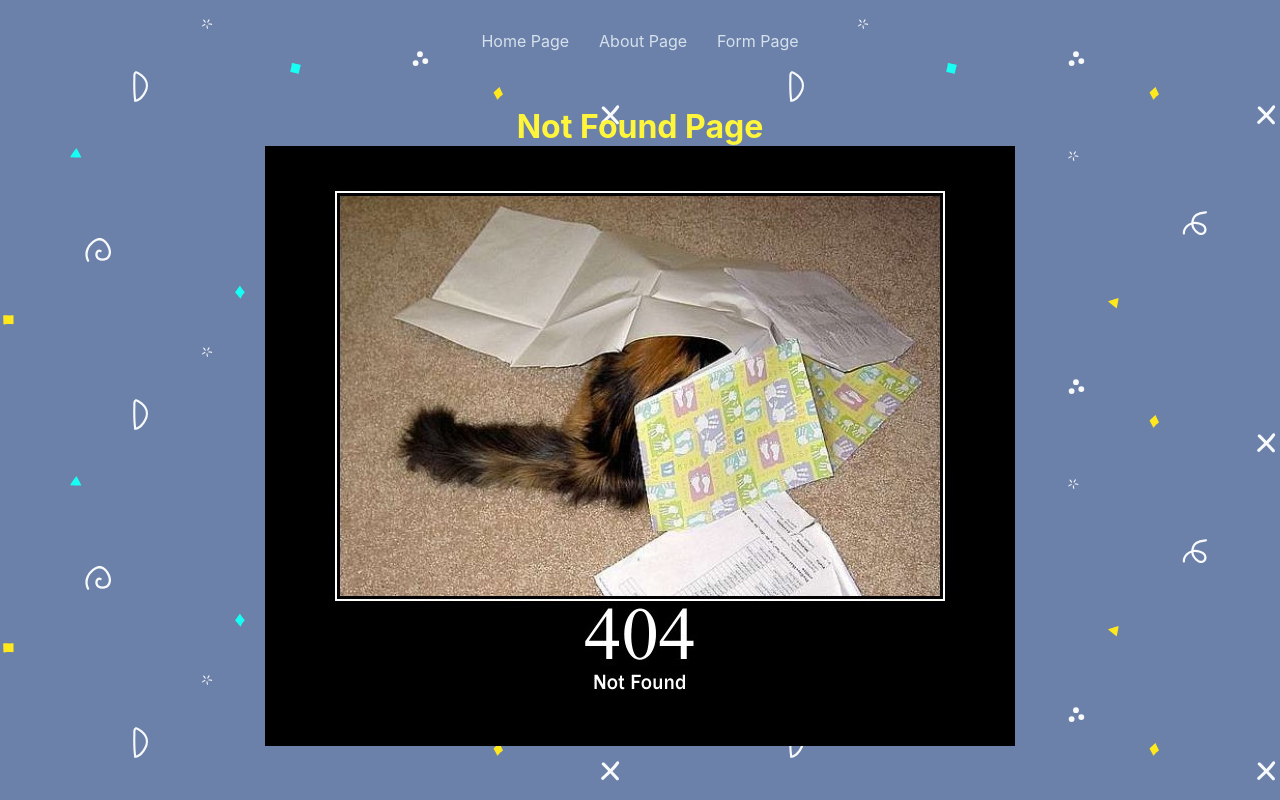
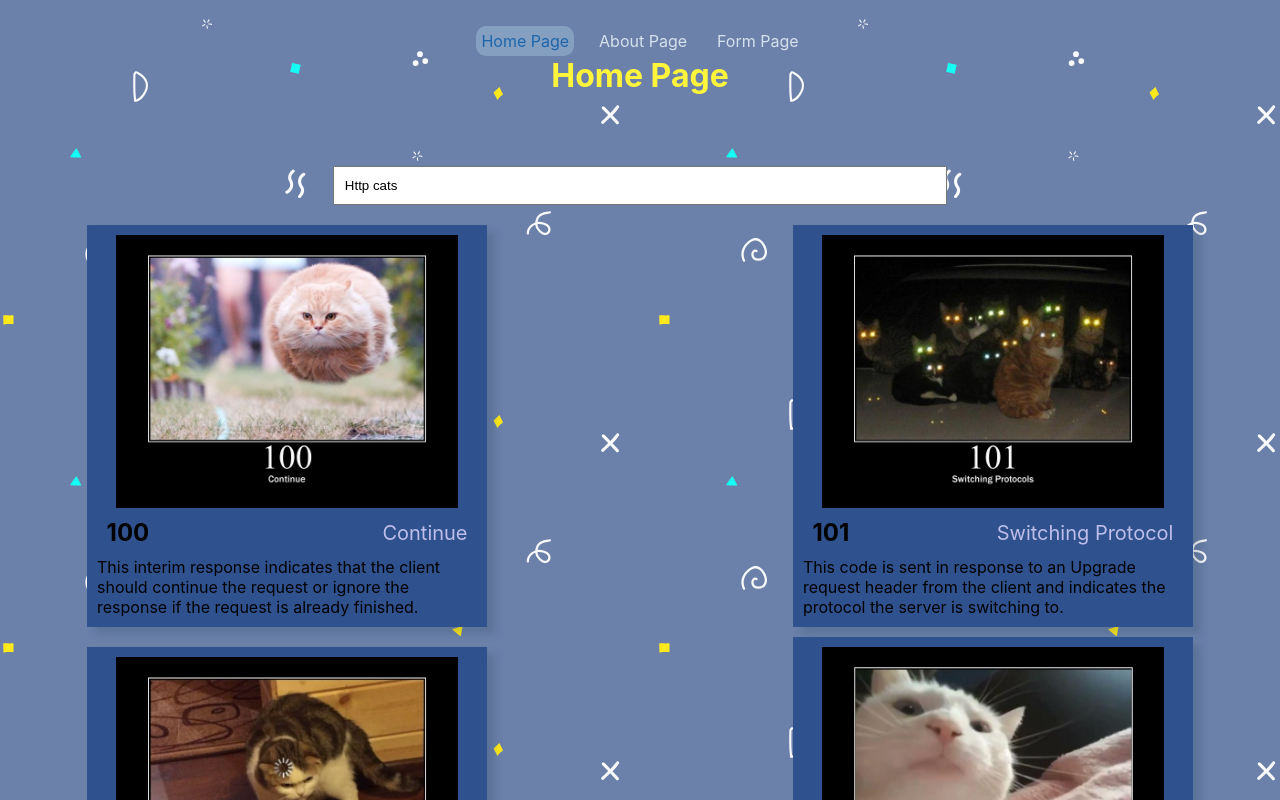
Before and after one commit to milsevka/React-2023Q1, a React (Create React App) app: page /home in a window 1280 px wide. Before the commit this address led to /404. Shown: the top 800 px of the page. Built offline with nearby package versions, Linux system fonts and the light colour scheme.

Commit message:
refactor: changed header styles

```diff
--- a/src/App.tsx
+++ b/src/App.tsx
@@ -9,7 +9,7 @@ import { Cards } from './data/cards';
 const App = () => {
   return (
     <Routes>
-      <Route path="/" element={<HomePage cards={Cards} />} />
+      <Route path="/home" element={<HomePage cards={Cards} />} />
       <Route path="/about" element={<AboutPage />} />
       <Route path="/404" element={<NotFoundPage />} />
       <Route path="/form" element={<FormPage />} />
--- a/src/components/Form/Form.tsx
+++ b/src/components/Form/Form.tsx
@@ -135,7 +135,7 @@ export class Form extends React.Component<FormProps, FormState> {
     return (
       <main className="main">
         <form className="form-container" ref={this.form}>
-          <h1 className="label-title">Add a cat card</h1>
+          <h2 className="label-title">Add a cat card</h2>
           <div className="input-container">
             <label className="label-title">Cat name:</label>
             <input name="name" type="text" ref={this.name} />
--- a/src/components/Header/Header.css
+++ b/src/components/Header/Header.css
@@ -1,6 +1,7 @@
 .header {
     padding: 2%;
     min-height: 10vh;
+    text-align: center;
 }
 
 .header-link-container {
@@ -11,3 +12,16 @@
     list-style-type: none;
     gap: 20px;
 }
+.active {
+    color: #1d66ab;
+    background-color: #a0bdd880;
+    padding: 5px;
+    border-radius: 10px;
+}
+
+.inactive {
+    color: #d5e1ec;
+    background-color: transparent;
+    padding: 5px;
+    border-radius: 10px;
+}
--- a/src/components/Header/Header.tsx
+++ b/src/components/Header/Header.tsx
@@ -1,36 +1,26 @@
 import React from 'react';
-import { NavLink } from 'react-router-dom';
+import { NavLink, useLocation } from 'react-router-dom';
 
 import './Header.css';
+import '../../App.css';
 
-export class Header extends React.Component {
-  active = {
-    color: '#1d66ab',
-    background: '#a0bdd880',
-    padding: '5px',
-    borderRadius: '10px',
-  };
-  inactive = {
-    color: '#d5e1ec',
-    background: 'transparent',
-    padding: '5px',
-    borderRadius: '10px',
-  };
-  render() {
+export const Header = () => {
+  const { pathname } = useLocation();
+  const currentPathName = pathname.slice(1)[0].toUpperCase() + pathname.slice(2);
   return (
     <header className="header">
       <nav className="header-link-container">
-          <NavLink to="/" style={({ isActive }) => (isActive ? this.active : this.inactive)}>
+        <NavLink to="/home" className={({ isActive }) => (isActive ? 'active' : 'inactive')}>
           Home Page
         </NavLink>
-          <NavLink to="/about" style={({ isActive }) => (isActive ? this.active : this.inactive)}>
+        <NavLink to="/about" className={({ isActive }) => (isActive ? 'active' : 'inactive')}>
           About Page
         </NavLink>
-          <NavLink to="/form" style={({ isActive }) => (isActive ? this.active : this.inactive)}>
+        <NavLink to="/form" className={({ isActive }) => (isActive ? 'active' : 'inactive')}>
           Form Page
         </NavLink>
       </nav>
+      <h1 className="page-title">{currentPathName} Page</h1>
     </header>
   );
-  }
-}
+};
--- a/src/pages/AboutPage/AboutPage.tsx
+++ b/src/pages/AboutPage/AboutPage.tsx
@@ -11,7 +11,6 @@ export const AboutPage = () => {
     <>
       <Header />
       <main className="main">
-        <h1 className="page-title">About Page</h1>
         <p className="about-title">
           Hello, this is a site with cats and Http request responses.
           <br />
--- a/src/pages/HomePage/HomePage.tsx
+++ b/src/pages/HomePage/HomePage.tsx
@@ -13,7 +13,6 @@ export const HomePage = (props: TCardsArray) => {
     <>
       <Header />
       <main className="main">
-        <h1 className="page-title">Home Page</h1>
         <Search />
         <CardList cards={props.cards} />
       </main>
--- a/src/pages/NotFoundPage/NotFoundPage.tsx
+++ b/src/pages/NotFoundPage/NotFoundPage.tsx
@@ -9,7 +9,6 @@ export const NotFoundPage = () => {
     <>
       <Header />
       <div className="main">
-        <h1 className="page-title">Not Found Page</h1>
         <img src={require('../../assets/cards/404.jpg')} />
       </div>
       <Footer />
```
Lines whose indentation alone changed are shown as unchanged.
